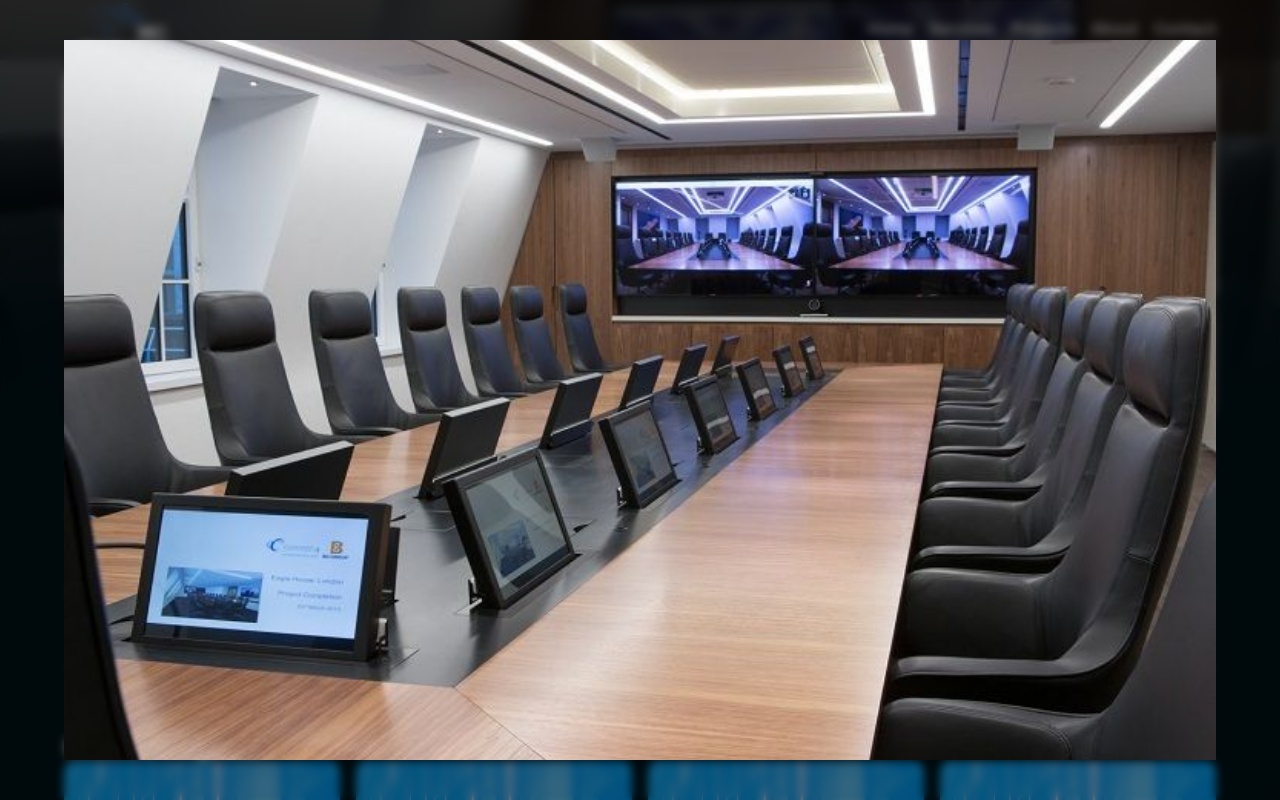
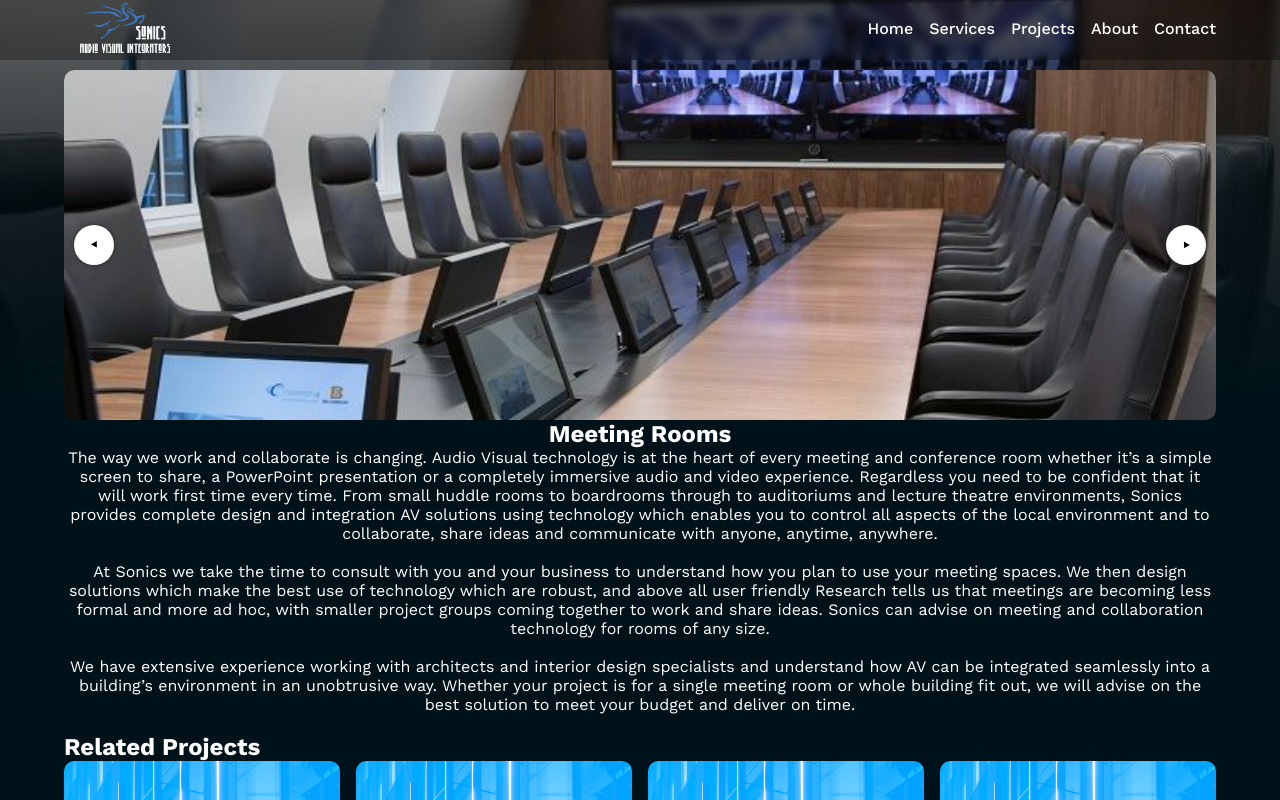
Before and after one commit to Liam-McKenna/SonicsNext, a Next.js app: page /services/MeetingRooms in a window 1280 px wide. Shown: the top 800 px of the page. Built offline with nearby package versions, Linux system fonts and the light colour scheme.

Commit message:
fixed modal being initialy true on no input

```diff
--- a/components/Gallery.js
+++ b/components/Gallery.js
@@ -64,7 +64,7 @@ const swipePower = (offset, velocity) => {
 const Gallery = ({ gallery }) => {
   const [[page, direction], setPage] = useState([0, 0]);
   const [showModal, setShowModal] = useState(false);
-  const [tapStart, setTapStart] = useState({ x: 0, y: 0 });
+  const [tapStart, setTapStart] = useState({ x: 1, y: 1 });
   const [tapEnd, setTapEnd] = useState({ x: 0, y: 0 });
   const imageIndex = wrap(0, gallery.length, page);
 
```
